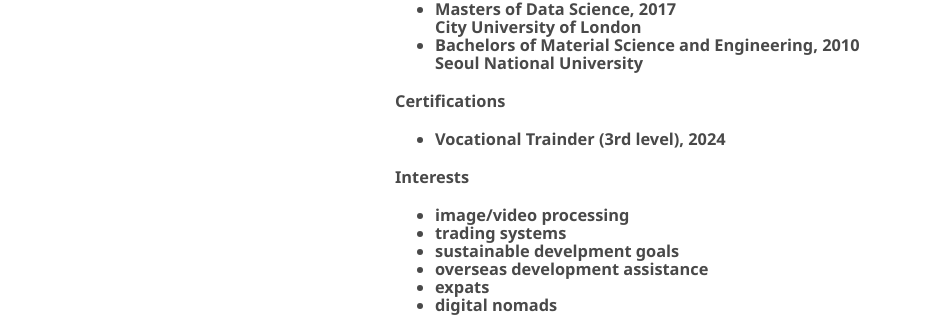
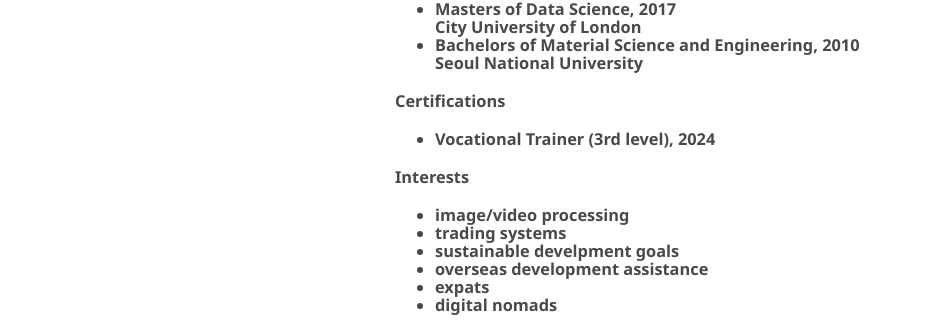
Before and after one commit to jaeminjjung/jaeminjjung.github.io, a Jekyll site: the page built from bio.md, in a window 1280 px wide. Shown: the part 442-764 px from the top of the page, without its empty margins (175-1100 px from the left). Built offline with Jekyll 4.4.1, drawn with Linux system fonts in a browser that asks for light colours; our own code applies the rules of GitHub Pages for plain Markdown files.

Commit message:
Update bio.md

```diff
--- a/bio.md
+++ b/bio.md
@@ -37,7 +37,7 @@
 <ul class="fa-ul">
 <li>
 <span class="fa-li fas fa-graduation-cap"></span>
-<div>Vocational Trainder (3rd level), 2024</div>
+<div>Vocational Trainer (3rd level), 2024</div>
 <div class="small"></div>
 </li>
 </ul>
```
